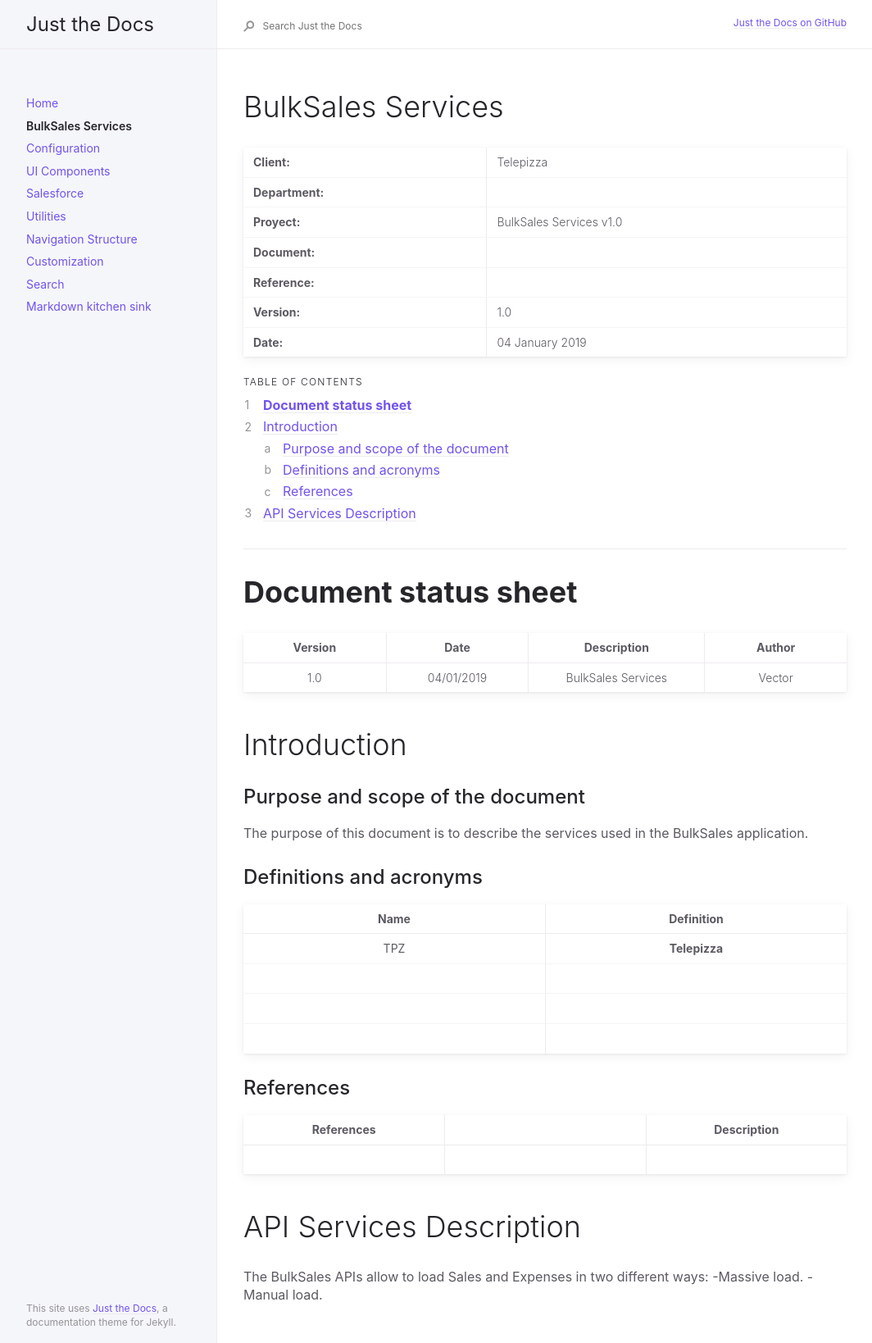
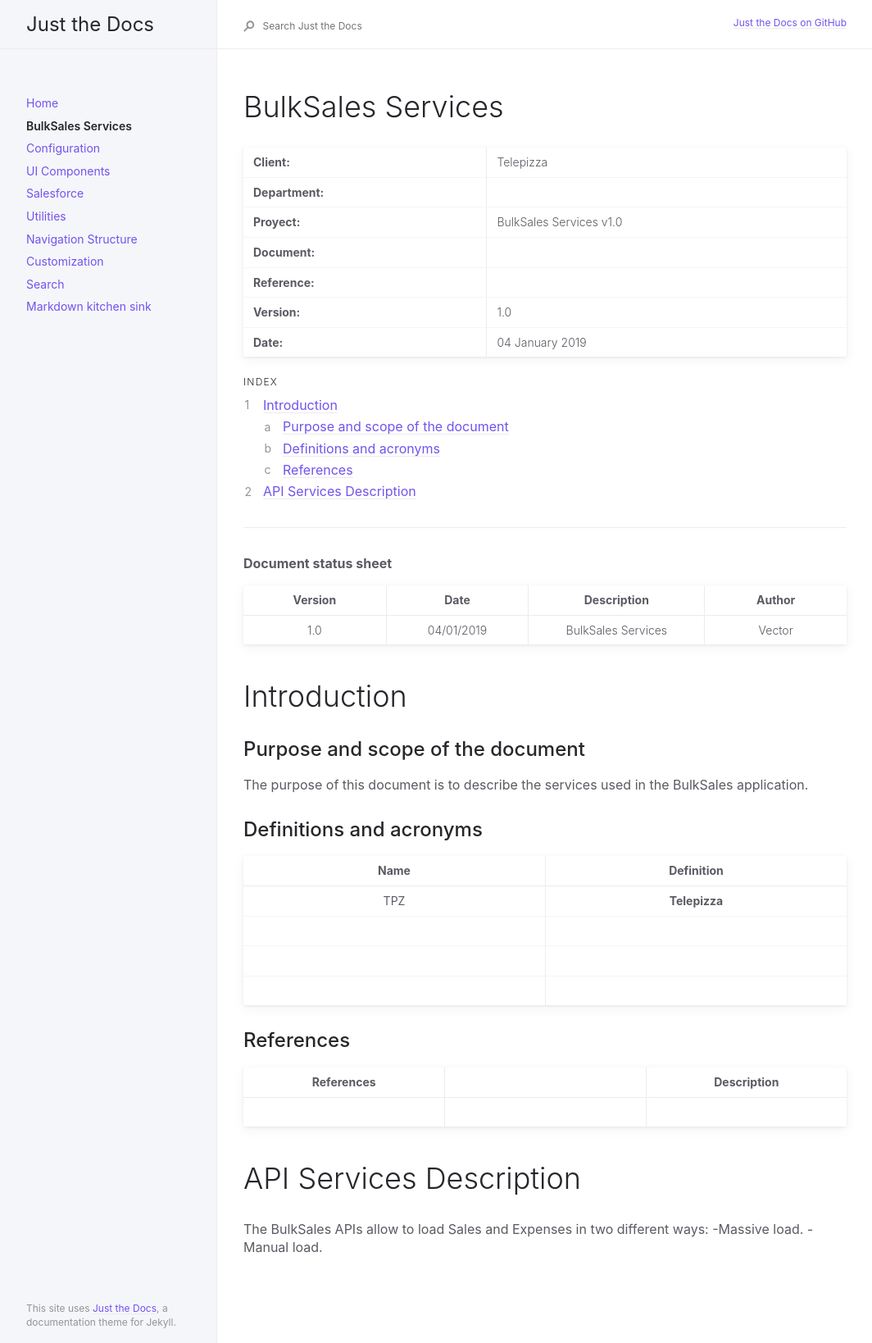
Before and after one commit to abeltranes/abeltranes.github.io, a Jekyll site: the page built from docs/API_Services_Bulksales_2.md, in a window 1280 px wide. Shown: the whole page at 82% size, without its empty margins (91-1155 px from the left). Built offline with Jekyll 4.4.1, drawn with Linux system fonts in a browser that asks for light colours.

Commit message:
Update API_Services_Bulksales_2.md

```diff
--- a/docs/API_Services_Bulksales_2.md
+++ b/docs/API_Services_Bulksales_2.md
@@ -18,7 +18,7 @@ published: true
 **Date:** | 04 January 2019
 {: .fs-6 .fw-300 }
 
-## Table of contents
+## Index
 {: .no_toc .text-delta }
 
 1. TOC
@@ -27,7 +27,6 @@ published: true
 ---
 
 **Document status sheet**
-===
 
 Version | Date | Description | Author
 :--: | :--: | :--: | :--:
```
